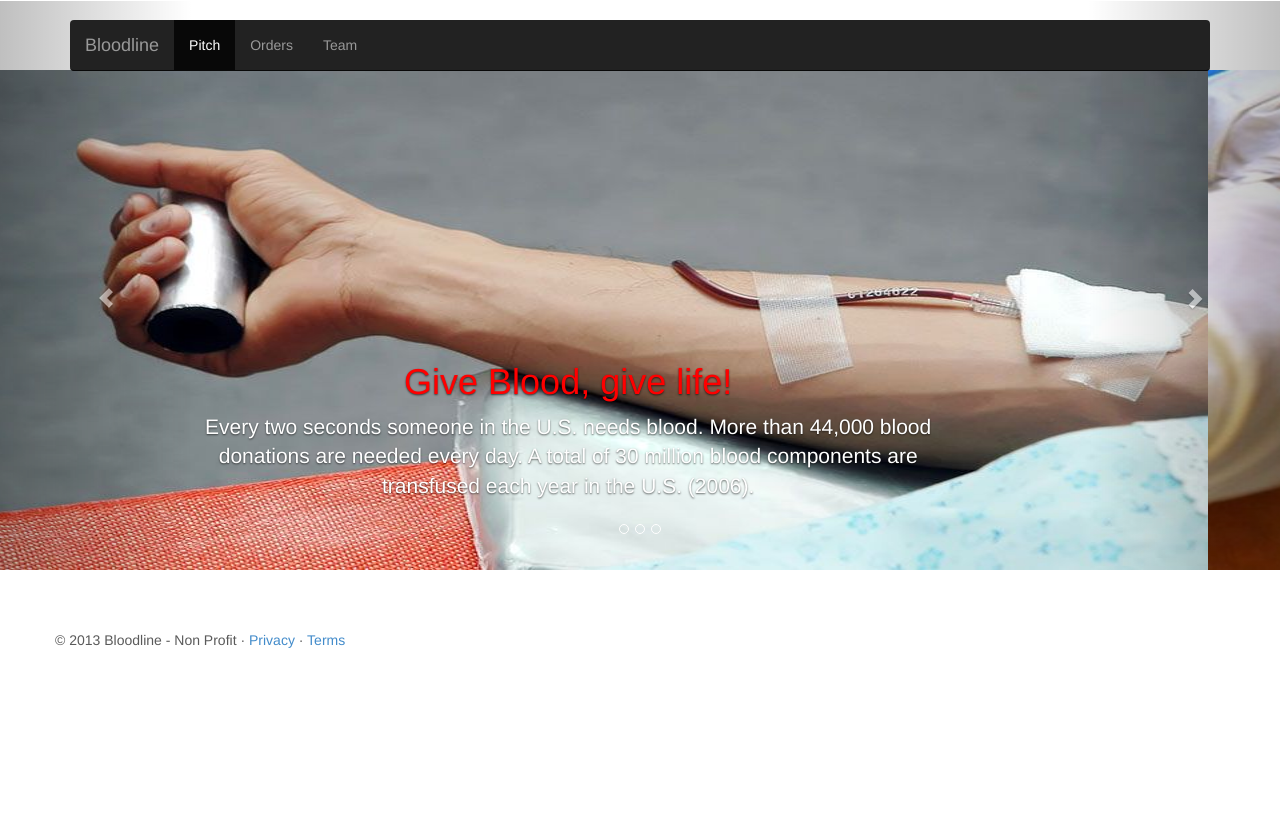
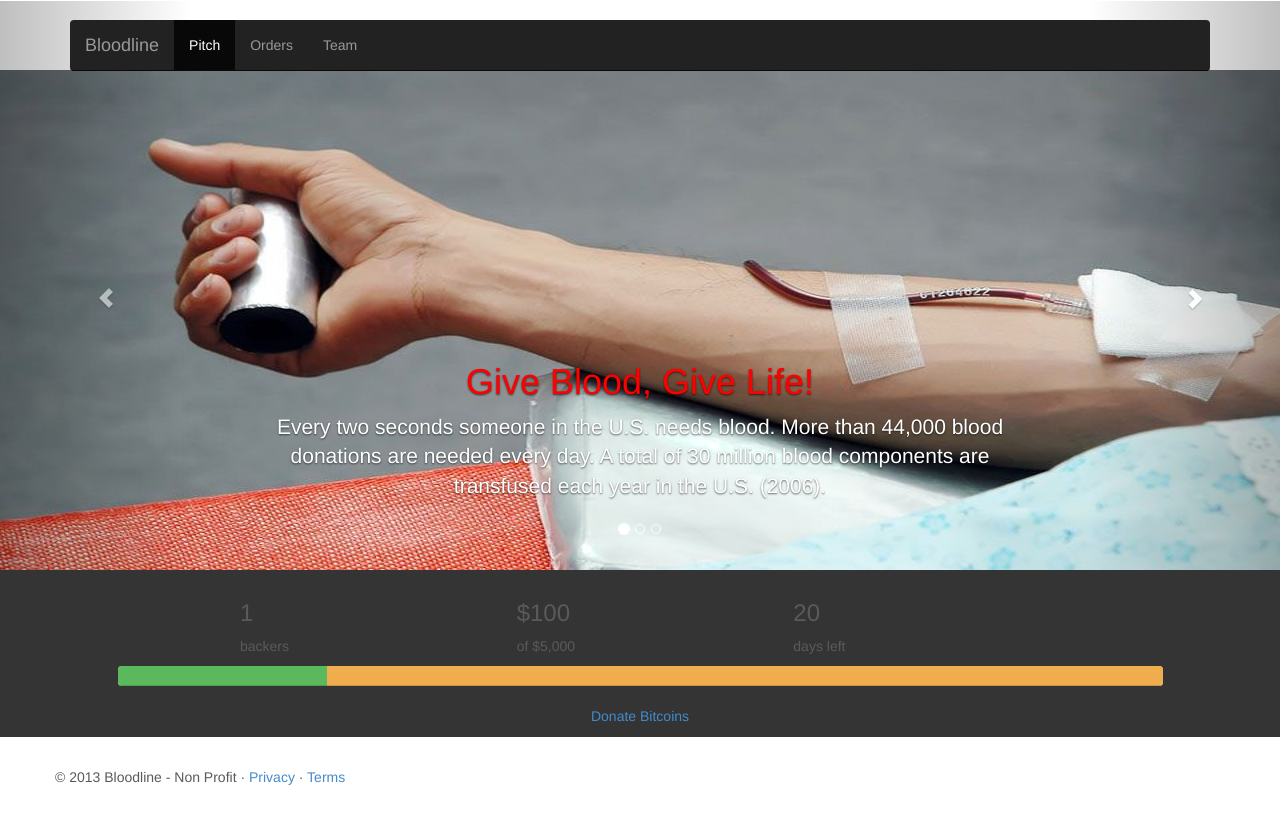
Before and after one commit to balaf/bloodline-starter, a website: page public/index.html in a window 1280 px wide. Before the commit the page ends 800 px from the top, so only its background shows below. Drawn offline with Linux system fonts and the light colour scheme.

Commit message:
add bitcoint etc and addThis

```diff
--- /dev/null
+++ b/public/css/app.css
@@ -0,0 +1,14 @@
+.actions {
+    background-color: #343434;
+    padding: 10px;
+    margin-bottom: 30px;
+}
+
+.carousel {
+    margin-bottom: 0px;
+ }
+
+ .order {
+
+ 	text-align: center;
+ }
--- a/public/index.html
+++ b/public/index.html
@@ -9,6 +9,7 @@
     <link rel="stylesheet" href="css/bootstrap.min.css">
     <link rel="stylesheet" href="css/font-awesome.css">
     <link rel="stylesheet" href="css/carousel.css">
+    <link rel="stylesheet" href="css/app.css">
     <script src="js/jquery-1.10.2.min.js"></script>
     <script src="js/bootstrap.min.js"></script>
     <script src="js/app.js"></script>
@@ -56,7 +57,7 @@
           <img src="images/2.jpeg" alt="First slide">
           <div class="container">
             <div class="carousel-caption">
-              <h1 style="color:red">Give Blood, give life!</h1>
+              <h1 style="color:red">Give Blood, Give Life!</h1>
               <p>
                  Every two seconds someone in the U.S. needs blood.
                  More than 44,000 blood donations are needed every day.
@@ -67,7 +68,7 @@
           </div>
         </div>
         <div class="item">
-          <img src="images/3.jpg" alt="Second slide">
+          <img src="images/8.jpg" alt="Second slide">
           <div class="container">
             <div class="carousel-caption">
               <h1>Spread the News...</h1>
@@ -91,7 +92,67 @@
       <a class="right carousel-control" href="#myCarousel" data-slide="next"><span class="glyphicon glyphicon-chevron-right"></span></a>
     </div><!-- /.carousel -->
 
+    <div class="row actions">
 
+
+          <div class="col-md-8 col-md-offset-2">
+            <div class="statistics">
+              <div class="col-md-4">
+                <!-- linediv-l and linediv-r give dividing lines that look
+                different in horizontal and vertical layouts, illustrating
+                media queries. -->
+                <div class="linediv-l">
+                <h3>1</h3> <p>backers</p>
+                </div>
+              </div>
+              <div class="col-md-4">
+                <div class="linediv-c">
+                  <h3>$100</h3> <p>of $5,000</p>
+                </div>
+              </div>
+              <div class="col-md-4">
+                <div class="linediv-r">
+                <h3>20</h3> <p>days left</p>
+                </div>
+              </div>
+            </div>
+          </div>
+          <div class="col-md-10 col-md-offset-1">
+            <!-- Bootstrap progress bar -->
+            <!-- http://twitter.github.io/bootstrap/components.html#progress -->
+            <div class="progress">
+              <div class="progress-bar progress-bar-success" style="width: 20%">
+                <span class="sr-only">35% Complete (success)</span>
+              </div>
+              <div class="progress-bar progress-bar-warning" style="width: 80%">
+                <span class="sr-only">20% Complete (warning)</span>
+              </div>
+            </div>
+
+          </div>
+          <div class="col-md-6 col-md-offset-3 order">
+            <!-- Standard Bootstrap button. -->
+            <!-- http://twitter.github.io/bootstrap/base-css.html#buttons -->
+            <a class="coinbase-button" data-code="c795dcc6146789238495b7b581d3a019" data-button-style="custom_small" href="https://coinbase.com/checkouts/c795dcc6146789238495b7b581d3a019">Donate Bitcoins</a><script src="https://coinbase.com/assets/button.js" type="text/javascript"></script>
+          </div>
+
+           <div class="col-md-6 col-md-offset-3 order">
+                <!-- AddThis Button BEGIN -->
+                <div class="addthis_toolbox addthis_default_style addthis_32x32_style">
+                <a class="addthis_button_facebook"></a>
+                <a class="addthis_button_twitter"></a>
+                <a class="addthis_button_google_plusone_share"></a>
+                </div>
+                <script type="text/javascript">var addthis_config = {"data_track_addressbar":true};</script>
+                <script type="text/javascript" src="//s7.addthis.com/js/300/addthis_widget.js#pubid=ra-5200915425d3f906"></script>
+                <!-- AddThis Button END -->
+          </div>
+
+
+
+    </div>
+
+   </div>
 
     <!-- Marketing messaging and featurettes
     ================================================== -->
--- a/public/js/app.js
+++ b/public/js/app.js
@@ -1,6 +1,6 @@
 $(document).ready(function() {
 	$('.carousel').carousel({
-	  interval: 5000,
+	  interval: 10000,
 	  wrap:true
 	})
 });
```
Also changed, not shown: public/orders/index.html (+0 -7 lines), public/team/index.html (+0 -4 lines), public/images/8.jpg (added).
